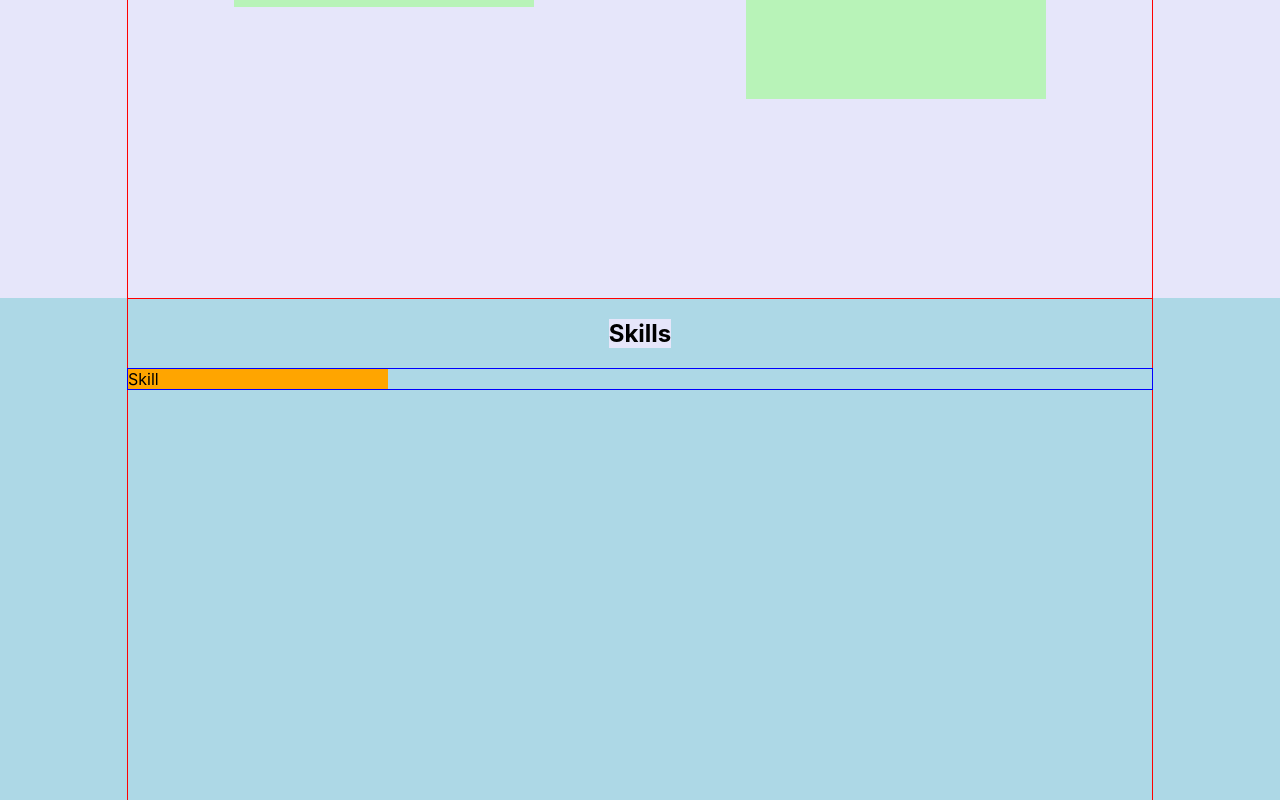
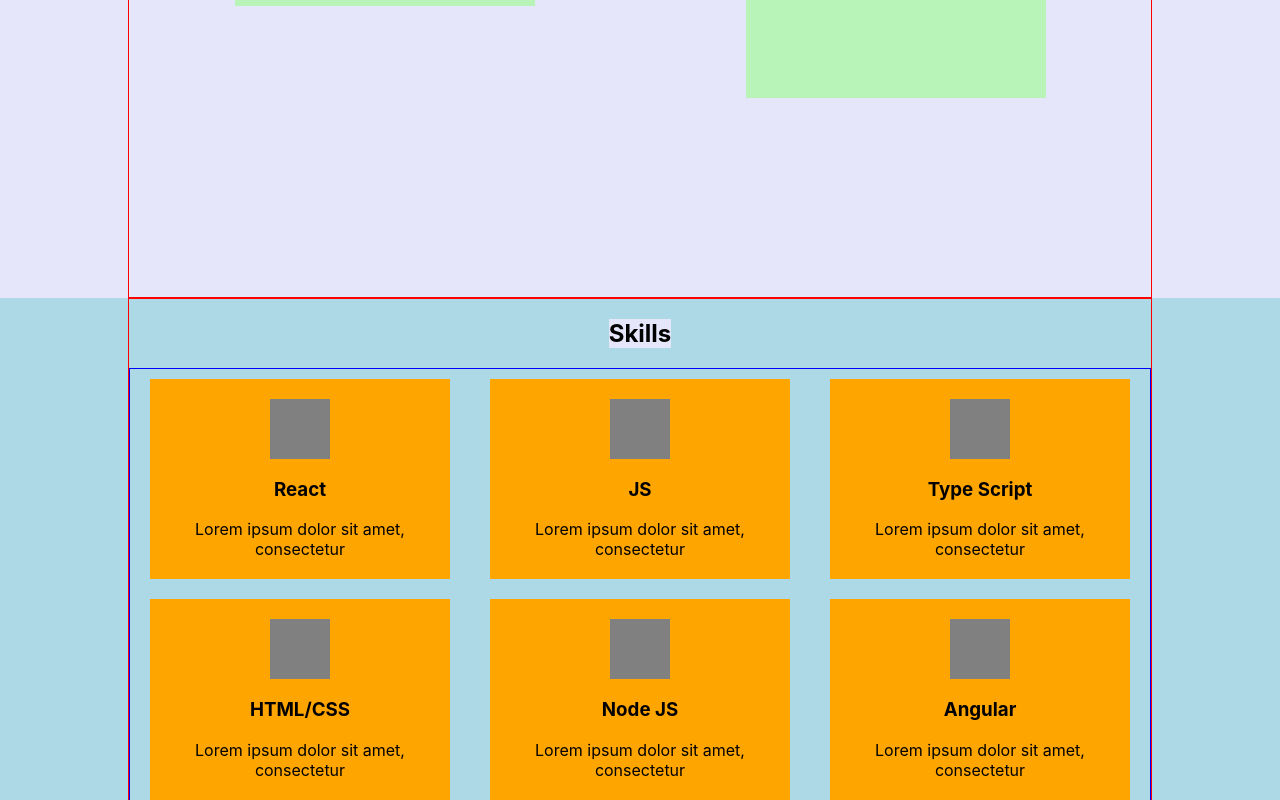
Before and after one commit to DmitryPatskalev/portfolio, a React (Create React App) app: page / in a window 1280 px wide. Shown: the part 582-1382 px from the top of the page. Built offline with nearby package versions, Linux system fonts and the light colour scheme.

Commit message:
01_Lesson_Part_03_End

```diff
--- a/src/App.css
+++ b/src/App.css
@@ -1,3 +1,7 @@
+* {
+   box-sizing: border-box;
+}
+
 .App {
 
 }
--- a/src/common/styles/Container.module.css
+++ b/src/common/styles/Container.module.css
@@ -2,6 +2,7 @@
     display: flex;
     align-items: center;
     justify-content: space-around;
+    flex-wrap: wrap;
     height: 100%;
     width: 80%;
     border: 1px solid red;
--- a/src/header/Header.module.css
+++ b/src/header/Header.module.css
@@ -4,4 +4,6 @@
     display: flex;
     justify-content: flex-end;
     align-items: center;
+    width: 80%;
+    margin: 0 auto;
 }
--- a/src/main/Main.js
+++ b/src/main/Main.js
@@ -11,8 +11,7 @@ export const Main = () => {
               <h1>I am Loki, prince of Asgard, son of Odin!</h1>
               <p>Front End Developer</p>
            </div>
-           <div className={s.photo}>
-           </div>
+           <div className={s.photo}></div>
         </div>
      </div>
    );
--- a/src/nav/Nav.module.css
+++ b/src/nav/Nav.module.css
@@ -1,10 +1,11 @@
 .nav {
+    display: flex;
     border: 1px solid firebrick;
-    width: 400px;
-    display: flex;
+    width: 360px;
     justify-content: space-between;
+}
 
-}
+
 .nav a{
     text-decoration: none;
 }
--- a/src/skills/Skill/Skill.js
+++ b/src/skills/Skill/Skill.js
@@ -1,10 +1,15 @@
 import React from 'react';
 import s from './Skill.module.css'
 
-export const Skill = () => {
+export const Skill = ({title, description}) => {
    return (
      <div className={s.skill}>
-        Skill
+        <div className={s.icon}>
+        </div>
+        <h3>{title}</h3>
+        <span className={s.description}>
+              {description}
+           </span>
      </div>
    );
 };
--- a/src/skills/Skill/Skill.module.css
+++ b/src/skills/Skill/Skill.module.css
@@ -1,4 +1,20 @@
 .skill {
-    width: 260px;
-    background-color: orange;
+   display: flex;
+   flex-direction: column;
+   align-items: center;
+   width: 300px;
+   margin: 10px auto;
+   background-color: orange;
+   text-align: center;
+   padding: 20px;
 }
+
+.icon {
+   width: 60px;
+   height: 60px;
+   background-color: gray;
+}
+
+.description {
+
+}
--- a/src/skills/Skills.js
+++ b/src/skills/Skills.js
@@ -3,13 +3,25 @@ import s from './Skills.module.css'
 import style from './../common/styles/Container.module.css'
 import {Skill} from "./Skill/Skill";
 
+const arrOfSkills = [
+   {id: 'react', title: 'React', description: 'Lorem ipsum dolor sit amet, consectetur'},
+   {id: 'js', title: 'JS', description: 'Lorem ipsum dolor sit amet, consectetur'},
+   {id: 'type_script', title: 'Type Script', description: 'Lorem ipsum dolor sit amet, consectetur'},
+   {id: 'html_css', title: 'HTML/CSS', description: 'Lorem ipsum dolor sit amet, consectetur'},
+   {id: 'node_js', title: 'Node JS', description: 'Lorem ipsum dolor sit amet, consectetur'},
+   {id: 'angular', title: 'Angular', description: 'Lorem ipsum dolor sit amet, consectetur'},
+]
+
 export const Skills = () => {
+   const skills = arrOfSkills.map(s => {
+      return <Skill key={s.id} title={s.title} description={s.description}/>
+   })
    return (
      <div className={s.skillsBlock}>
         <div className={`${style.container} ${s.skillsContainer}`}>
            <h2 className={s.title}>Skills</h2>
            <div className={s.skills}>
-              <Skill/>
+              {skills}
            </div>
         </div>
      </div>
--- a/src/skills/Skills.module.css
+++ b/src/skills/Skills.module.css
@@ -1,10 +1,9 @@
 .skillsBlock {
-    height: 100vh;
+   min-height: 100vh;
    background-color: lightblue;
 }
 
 .skillsContainer {
-    display: flex;
    flex-direction: column;
    justify-content: flex-start;
 }
@@ -14,6 +13,10 @@
 }
 
 .skills {
+   display: flex;
+   flex-wrap: wrap;
+   align-items: center;
+   justify-content: space-between;
    border: 1px solid blue;
    width: 100%;
 }
```
Lines whose indentation alone changed are shown as unchanged.
